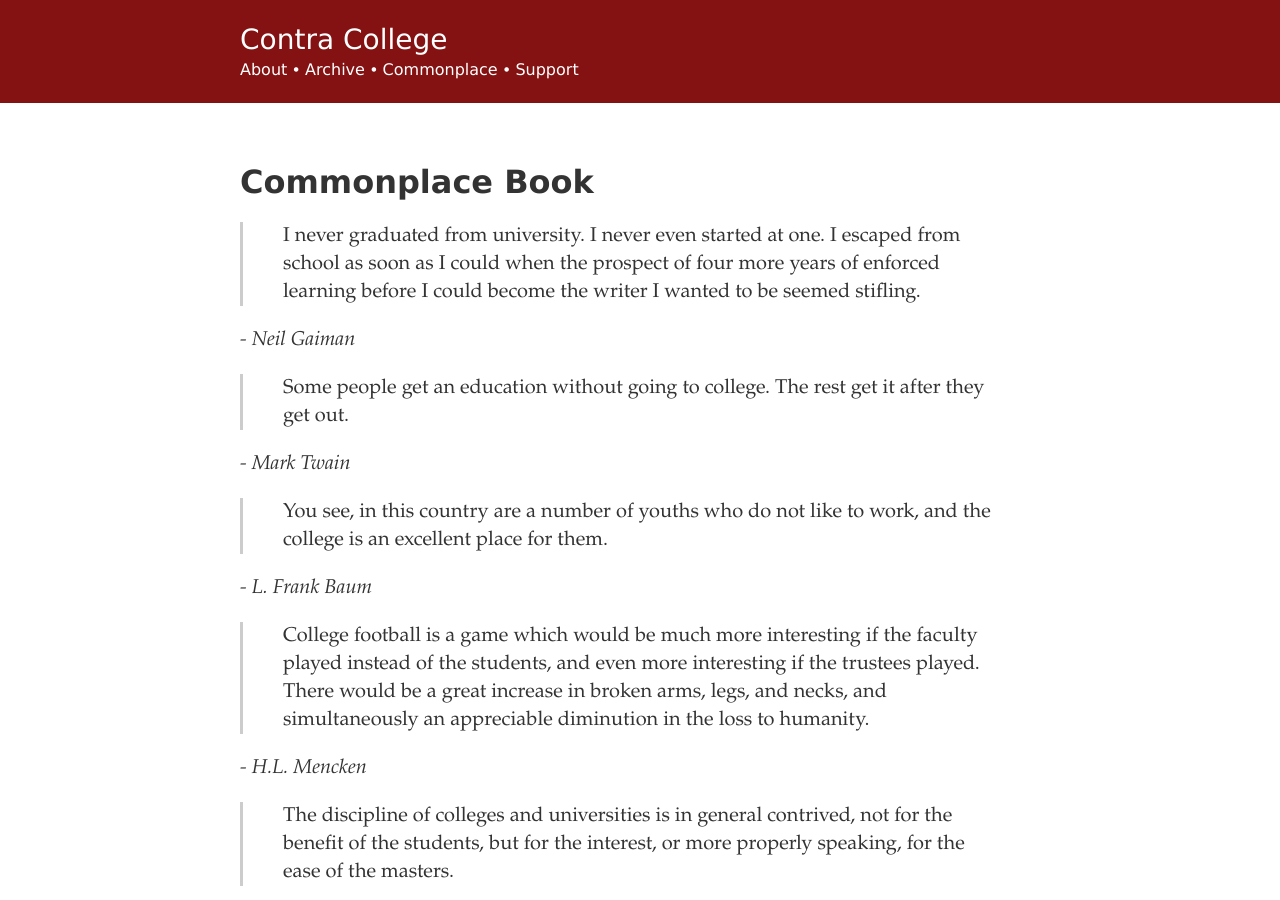
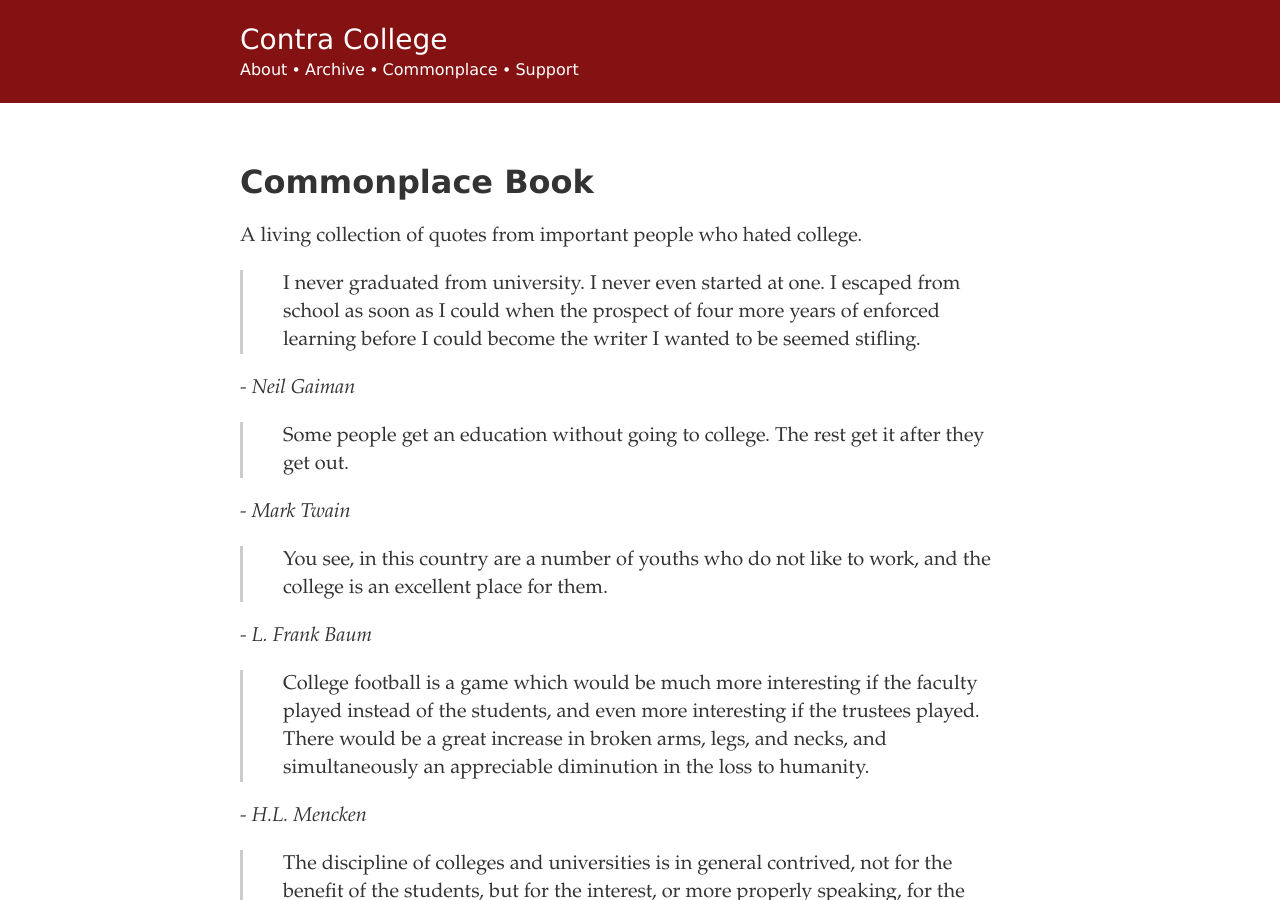
Before and after one commit to derykmakgill/nsi, a Jekyll site: the page built from commonplace.md, in a window 1280 px wide and 900 px high. Built offline with Jekyll 4.4.1, drawn with Linux system fonts in a browser that asks for light colours; our own code applies the rules of GitHub Pages for plain Markdown files.

Commit message:
Update commonplace.md

```diff
--- a/commonplace.md
+++ b/commonplace.md
@@ -3,6 +3,8 @@ layout: default
 ---
 
 # Commonplace Book
+
+A living collection of quotes from important people who hated college.
 
 > I never graduated from university. I never even started at one. I escaped from school as soon as I could when the prospect of four more years of enforced learning before I could become the writer I wanted to be seemed stifling.
 
```
